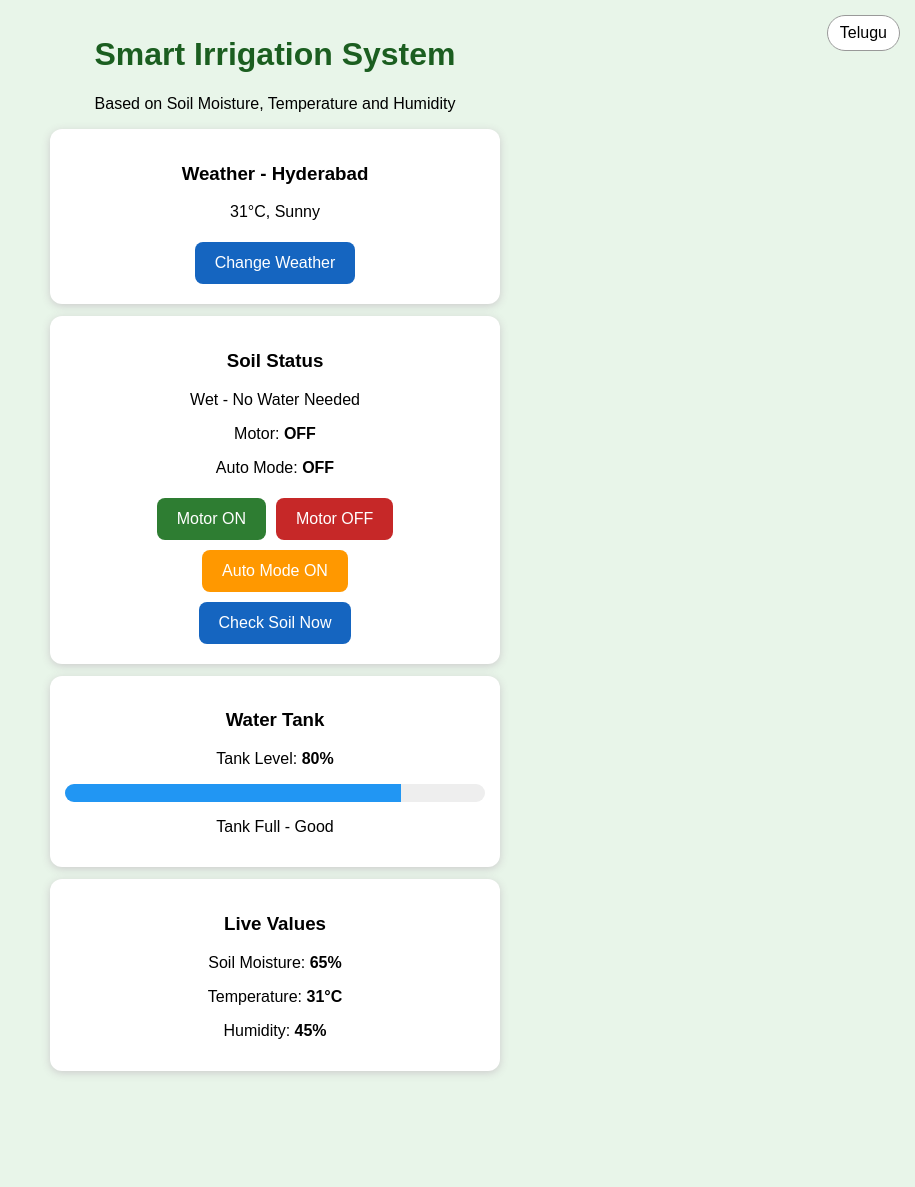
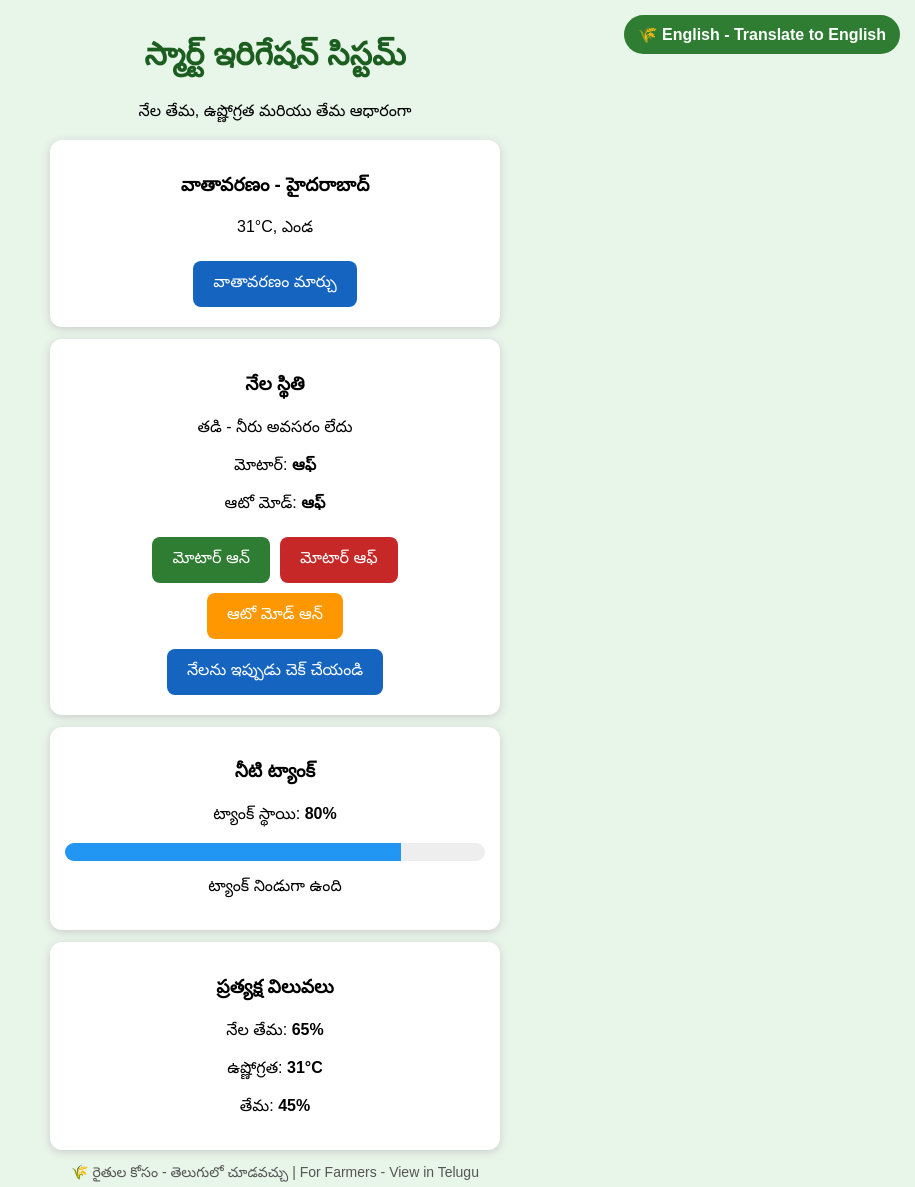
Before and after one commit to sreelekha5924/Smart-irrigation-system, a plain HTML site: page index.html in a window 1280 px wide. Shown: the whole page, without its empty margins (365-1280 px from the left). Before the commit the page ends 1098 px from the top, so only its background shows below. Drawn offline with Linux system fonts and the light colour scheme.

Commit message:
Update index.html

```diff
--- a/index.html
+++ b/index.html
@@ -1,12 +1,23 @@
 <!DOCTYPE html>
-<html lang="en"><head><meta charset="UTF-8"><meta name="viewport" content="width=device-width,initial-scale=1"><title>Smart Irrigation</title><style>body{font-family:Arial;background:#e8f5e9;margin:0;padding:15px;text-align:center}h1{color:#1b5e20}.card{background:#fff;border-radius:12px;padding:15px;margin:12px auto;max-width:420px;box-shadow:0 2px 8px #ccc}button{padding:12px 20px;border:none;border-radius:8px;font-size:16px;margin:5px;cursor:pointer}.on{background:#2e7d32;color:#fff}.off{background:#c62828;color:#fff}.check{background:#1565c0;color:#fff}.auto{background:#ff9800;color:#fff}.lang{position:fixed;top:10px;right:10px;background:#fff;border:1px solid #999;padding:8px 12px;border-radius:20px}.bar{background:#eee;height:18px;border-radius:10px;overflow:hidden}.fill{background:#2196f3;height:100%;width:80%}.rain{background:#ffebee;color:#c62828;padding:10px;border-radius:8px;font-weight:bold}</style></head><body>
-<button class="lang" id="langBtn" onclick="toggleLang()">Telugu</button>
-<h1 id="title">Smart Irrigation System</h1>
-<p id="sub">Based on Soil Moisture, Temperature and Humidity</p>
-<div class="card"><h3 id="wTitle">Weather - Hyderabad</h3><p id="wVal">31°C, Sunny</p><p id="rainAlert" style="display:none" class="rain">🌧️ Rain Detected - Motor OFF</p><button class="check" id="weatherBtn" onclick="toggleWeather()">Change Weather</button></div>
-<div class="card"><h3 id="sTitle">Soil Status</h3><p id="soilVal">Wet - No Water Needed</p><p><span id="mLabel">Motor: </span><b id="motorVal">OFF</b></p><p><span id="aLabel">Auto Mode: </span><b id="autoVal">OFF</b></p><button class="on" id="onBtn" onclick="motorOn()">Motor ON</button><button class="off" id="offBtn" onclick="motorOff()">Motor OFF</button><br><button class="auto" id="autoBtn" onclick="toggleAuto()">Auto Mode ON</button><br><button class="check" id="checkBtn" onclick="checkSoil()">Check Soil Now</button></div>
-<div class="card"><h3 id="tTitle">Water Tank</h3><p><span id="tankLabel">Tank Level: </span><b id="tankVal">80%</b></p><div class="bar"><div class="fill" id="tankBar"></div></div><p id="tankMsg">Tank Full - Good</p></div>
-<div class="card"><h3 id="lTitle">Live Values</h3><p><span id="moLabel">Soil Moisture: </span><b id="moist">65%</b></p><p><span id="teLabel">Temperature: </span><b id="temp">31°C</b></p><p><span id="huLabel">Humidity: </span><b id="hum">45%</b></p></div>
+<html lang="te"><head><meta charset="UTF-8"><meta name="viewport" content="width=device-width,initial-scale=1"><title>Smart Irrigation</title><style>body{font-family:Arial;background:#e8f5e9;margin:0;padding:15px;text-align:center}h1{color:#1b5e20}.card{background:#fff;border-radius:12px;padding:15px;margin:12px auto;max-width:420px;box-shadow:0 2px 8px #ccc}button{padding:12px 20px;border:none;border-radius:8px;font-size:16px;margin:5px;cursor:pointer}.on{background:#2e7d32;color:#fff}.off{background:#c62828;color:#fff}.check{background:#1565c0;color:#fff}.auto{background:#ff9800;color:#fff}.lang{position:fixed;top:10px;right:10px;background:#2e7d32;color:#fff;padding:10px 14px;border-radius:20px;font-weight:bold}.bar{background:#eee;height:18px;border-radius:10px;overflow:hidden}.fill{background:#2196f3;height:100%;width:80%}.rain{background:#ffebee;color:#c62828;padding:10px;border-radius:8px;font-weight:bold}</style></head><body>
+<button class="lang" id="langBtn" onclick="toggleLang()">🌾 English - Translate to English</button>
+<h1 id="title">స్మార్ట్ ఇరిగేషన్ సిస్టమ్</h1>
+<p id="sub">నేల తేమ, ఉష్ణోగ్రత మరియు తేమ ఆధారంగా</p>
+<div class="card"><h3 id="wTitle">వాతావరణం - హైదరాబాద్</h3><p id="wVal">31°C, ఎండ</p><p id="rainAlert" style="display:none" class="rain">🌧️ వర్షం వచ్చింది - మోటార్ ఆఫ్</p><button class="check" id="weatherBtn" onclick="toggleWeather()">వాతావరణం మార్చు</button></div>
+<div class="card"><h3 id="sTitle">నేల స్థితి</h3><p id="soilVal">తడి - నీరు అవసరం లేదు</p><p><span id="mLabel">మోటార్: </span><b id="motorVal">ఆఫ్</b></p><p><span id="aLabel">ఆటో మోడ్: </span><b id="autoVal">ఆఫ్</b></p><button class="on" id="onBtn" onclick="motorOn()">మోటార్ ఆన్</button><button class="off" id="offBtn" onclick="motorOff()">మోటార్ ఆఫ్</button><br><button class="auto" id="autoBtn" onclick="toggleAuto()">ఆటో మోడ్ ఆన్</button><br><button class="check" id="checkBtn" onclick="checkSoil()">నేలను ఇప్పుడు చెక్ చేయండి</button></div>
+<div class="card"><h3 id="tTitle">నీటి ట్యాంక్</h3><p><span id="tankLabel">ట్యాంక్ స్థాయి: </span><b id="tankVal">80%</b></p><div class="bar"><div class="fill" id="tankBar"></div></div><p id="tankMsg">ట్యాంక్ నిండుగా ఉంది</p></div>
+<div class="card"><h3 id="lTitle">ప్రత్యక్ష విలువలు</h3><p><span id="moLabel">నేల తేమ: </span><b id="moist">65%</b></p><p><span id="teLabel">ఉష్ణోగ్రత: </span><b id="temp">31°C</b></p><p><span id="huLabel">తేమ: </span><b id="hum">45%</b></p></div>
+<p style="color:#555;font-size:14px" id="farmerNote">🌾 రైతుల కోసం - తెలుగులో చూడవచ్చు | For Farmers - View in Telugu</p>
 <script>
-let telugu=false, autoMode=false, isRain=false, tank=80;
-let t={title:["Smart Irrigation System","స్మార్ట్ ఇరిగేషన్ సిస్టమ్"],sub:["Based on Soil Moisture, Temperature and Humidity","నేల తేమ, ఉష్ణోగ్రత మరియు తేమ ఆధారంగా"],wTitle:["Weather - Hyderabad","వాతావరణం - హైదరాబాద్"],sTitle:["Soil Status","నేల స్థితి"],mTitle:["Motor: ","మోటార్: "],aLabel:["Auto Mode: ","ఆటో మోడ్: "],onBtn:["Motor ON","మోటార్ ఆన్"],offBtn:["Motor OFF","మోటార్ ఆఫ్"],autoBtn:["Auto Mode ON","ఆటో మోడ
+let telugu=true, autoMode=false, isRain=false, tank=80;
+let t={title:["Smart Irrigation System","స్మార్ట్ ఇరిగేషన్ సిస్టమ్"],sub:["Based on Soil Moisture, Temperature and Humidity","నేల తేమ, ఉష్ణోగ్రత మరియు తేమ ఆధారంగా"],wTitle:["Weather - Hyderabad","వాతావరణం - హైదరాబాద్"],sTitle:["Soil Status","నేల స్థితి"],mTitle:["Motor: ","మోటార్: "],aLabel:["Auto Mode: ","ఆటో మోడ్: "],onBtn:["Motor ON","మోటార్ ఆన్"],offBtn:["Motor OFF","మోటార్ ఆఫ్"],autoBtn:["Auto Mode ON","ఆటో మోడ్ ఆన్"],autoBtnOff:["Auto Mode OFF","ఆటో మోడ్ ఆఫ్"],checkBtn:["Check Soil Now","నేలను ఇప్పుడు చెక్ చేయండి"],lTitle:["Live Values","ప్రత్యక్ష విలువలు"],moLabel:["Soil Moisture: ","నేల తేమ: "],teLabel:["Temperature: ","ఉష్ణోగ్రత: "],huLabel:["Humidity: ","తేమ: "],tTitle:["Water Tank","నీటి ట్యాంక్"],tankLabel:["Tank Level: ","ట్యాంక్ స్థాయి: "],weatherBtn:["Change Weather","వాతావరణం మార్చు"],rainAlert:["🌧️ Rain Detected - Motor OFF","🌧️ వర్షం వచ్చింది - మోటార్ ఆఫ్"],tankFull:["Tank Full - Good","ట్యాంక్ నిండుగా ఉంది"],tankLow:["Tank Low - Refill Soon!","ట్యాంక్ తక్కువగా ఉంది - నింపండి!"],farmerNote:["🌾 For Farmers - View in Telugu | Translate to Telugu","🌾 రైతుల కోసం - తెలుగులో చూడవచ్చు | For Farmers - View in Telugu"]};
+function toggleLang(){telugu=!telugu;for(let k in t){let el=document.getElementById(k);if(el&&k!="autoBtn"&&k!="tankFull"&&k!="tankLow"&&k!="rainAlert")el.innerText=t[k][telugu?1:0];}document.getElementById('autoBtn').innerText=autoMode?t.autoBtnOff[telugu?1:0]:t.autoBtn[telugu?1:0];document.getElementById('langBtn').innerText=telugu?"🌾 English - Translate to English":"🌾 తెలుగు - Translate to Telugu for Farmers";updateSoil();updateTank();updateWeatherUI();}
+function toggleAuto(){autoMode=!autoMode;document.getElementById('autoVal').innerText=autoMode?(telugu?"ఆన్":"ON"):(telugu?"ఆఫ్":"OFF");document.getElementById('autoBtn').innerText=autoMode?t.autoBtnOff[telugu?1:0]:t.autoBtn[telugu?1:0];if(autoMode)updateSoil();}
+function toggleWeather(){isRain=!isRain;updateWeatherUI();updateSoil();}
+function updateWeatherUI(){document.getElementById('wVal').innerText=isRain?(telugu?"25°C, వర్షం":"25°C, Rainy"):(telugu?"31°C, ఎండ":"31°C, Sunny");document.getElementById('rainAlert').innerText=t.rainAlert[telugu?1:0];document.getElementById('rainAlert').style.display=isRain?"block":"none";}
+function updateTank(){document.getElementById('tankVal').innerText=tank+"%";document.getElementById('tankBar').style.width=tank+"%";document.getElementById('tankMsg').innerText=tank<30?t.tankLow[telugu?1:0]:t.tankFull[telugu?1:0];}
+function updateSoil(){let m=parseInt(document.getElementById('moist').innerText);let s=document.getElementById('soilVal');let mv=document.getElementById('motorVal');if(isRain){s.innerText=telugu?"వర్షం - నీరు అవసరం లేదు":"Rain - No Water Needed";mv.innerText=telugu?"ఆఫ్":"OFF";return;}if(m>40){s.innerText=telugu?"తడి - నీరు అవసరం లేదు":"Wet - No Water Needed";if(autoMode)mv.innerText=telugu?"ఆఫ్":"OFF";}else{s.innerText=telugu?"పొడి - నీరు అవసరం":"Dry - Water Needed";if(autoMode)mv.innerText=telugu?"ఆన్":"ON";}}
+function motorOn(){if(isRain){alert(telugu?"వర్షం వస్తుంది! మోటార్ ఆన్ చేయలేము":"Rain! Cannot ON Motor");return;}document.getElementById('motorVal').innerText=telugu?"ఆన్":"ON";if(tank>0)tank-=5;updateTank();}
+function motorOff(){document.getElementById('motorVal').innerText=telugu?"ఆఫ్":"OFF";}
+function checkSoil(){let m=Math.floor(Math.random()*40)+40;document.getElementById('moist').innerText=m+"%";if(document.getElementById('motorVal').innerText=="ON"||document.getElementById('motorVal').innerText=="ఆన్"){if(tank>0)tank-=5;updateTank();}updateSoil();}
+</script></body></html>
```
